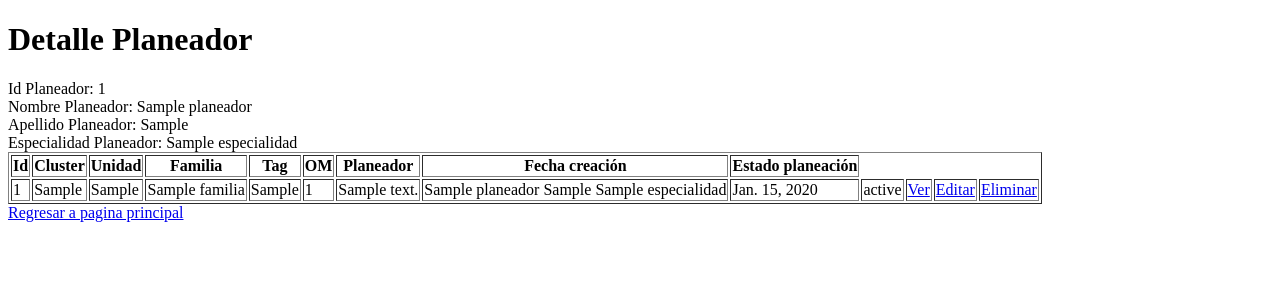
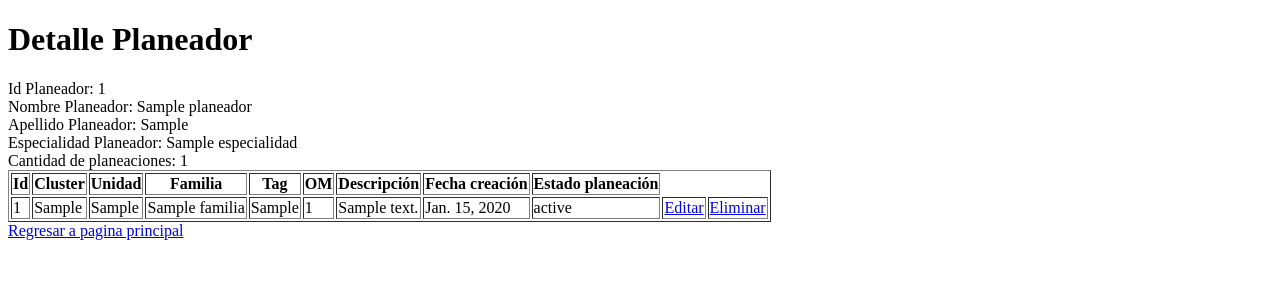
Before and after one commit to cmontenegr0/SCP, a Django app: page /planeador/1 in a window 1280 px wide. Shown: the top 300 px of the page. Run offline with Django 4.2, Linux system fonts and the light colour scheme; tables that the repository leaves empty hold one stand-in row (values such as "Sample post").

Commit message:
Agregado campo registro a la clase Planeador, colocado como llave foranea el campo familia de la clase PlaneacionSAP, mejoradas las tablas de planeaciones generales y planeacion x planeador, ademas se agregó un contador de planeaciones x contador.

```diff
--- a/scp/planeadores/models.py
+++ b/scp/planeadores/models.py
@@ -31,6 +31,7 @@ class Especialidad(models.Model):
 class Planeador(models.Model):
     nombre_planeador = models.CharField(max_length=255)
     apellido_planeador = models.CharField(max_length=255)
+    registro = models.CharField(max_length=255)
     especialidad = models.ForeignKey(Especialidad, on_delete=models.SET_NULL, null=True)
 
     def __str__(self):
@@ -58,7 +59,7 @@ class PlaneacionSAP(models.Model):
     fecha = models.DateField(auto_now=True)
     estado = models.CharField(max_length=255, default='En planeación', editable=False)
     planeador = models.ForeignKey(Planeador, on_delete=models.CASCADE)
-    familia = models.CharField(max_length=255)
+    familia = models.ForeignKey(Familia, on_delete=models.SET_NULL, null=True)
     cluster = models.CharField(max_length=255)
     unidad = models.CharField(max_length=255)
 
--- a/scp/planeadores/templates/planeaciones/planeacion.html
+++ b/scp/planeadores/templates/planeaciones/planeacion.html
@@ -24,6 +24,7 @@
             <th>OM</th>
             <th>Descripción</th>
             <th>Planeador</th>
+            <th>Especialidad</th>
             <th>Fecha creación</th>
             <th>Estado planeación</th>
         </tr>
@@ -38,8 +39,8 @@
             <td>{{planeacion.tag_equipo}}</td>
             <td>{{planeacion.om}}</td>
             <td>{{planeacion.descripcion}}</td>
-            <td>{{planeacion.planeador.nombre_planeador}} {{planeacion.planeador.apellido_planeador}}
-                {{planeacion.planeador.especialidad.nombre_especialidad}}</td>
+            <td>{{planeacion.planeador.nombre_planeador}} {{planeacion.planeador.apellido_planeador}}</td>
+            <td>{{planeacion.planeador.especialidad.nombre_especialidad}}</td>
             <td>{{planeacion.fecha}}</td>
             <td>{{planeacion.estado}}</td>
             <td><a href="editar_planeacion/{{planeacion.id}}">Editar</a></td>
--- a/scp/planeadores/templates/planeadores/planeador.html
+++ b/scp/planeadores/templates/planeadores/planeador.html
@@ -10,6 +10,7 @@
 <div>Nombre Planeador: {{planeador.nombre_planeador}}</div>
 <div>Apellido Planeador: {{planeador.apellido_planeador}}</div>
 <div>Especialidad Planeador: {{planeador.especialidad.nombre_especialidad}}</div>
+<div>Cantidad de planeaciones: {{no_planxplan}}</div>
 <table border="1">
         <thead>
         <tr>
@@ -19,7 +20,7 @@
             <th>Familia</th>
             <th>Tag</th>
             <th>OM</th>
-            <th>Planeador</th>
+            <th>Descripción</th>
             <th>Fecha creación</th>
             <th>Estado planeación</th>
         </tr>
@@ -34,11 +35,8 @@
             <td>{{planeacion.tag_equipo}}</td>
             <td>{{planeacion.om}}</td>
             <td>{{planeacion.descripcion}}</td>
-            <td>{{planeacion.planeador.nombre_planeador}} {{planeacion.planeador.apellido_planeador}}
-                {{planeacion.planeador.especialidad.nombre_especialidad}}</td>
             <td>{{planeacion.fecha}}</td>
             <td>{{planeacion.estado}}</td>
-            <td><a href="detalle_planeacion/{{planeacion.id}}">Ver</a></td>
             <td><a href="editar_planeacion/{{planeacion.id}}">Editar</a></td>
             <td><a href="eliminar_planeacion/{{planeacion.id}}">Eliminar</a></td>
         </tr>
--- a/scp/planeadores/views.py
+++ b/scp/planeadores/views.py
@@ -9,7 +9,8 @@ def planeador(request, id):
     planeador = get_object_or_404(Planeador, pk=id)
     # Aquí capturo todas las planeaciones que tiene el id recibido en los argumentos
     planeaciones = Planeacion.objects.filter(planeador=id)
-    dicc_planeador = {'planeador': planeador, 'planeaciones': planeaciones}
+    no_planxplan = Planeacion.objects.filter(planeador=id).count()
+    dicc_planeador = {'planeador': planeador, 'planeaciones': planeaciones, 'no_planxplan': no_planxplan}
                       # 'planeador_especialidad': planeador.especialidad.nombre_especialidad}
     return render(request, 'planeadores/planeador.html', dicc_planeador)
 
```
